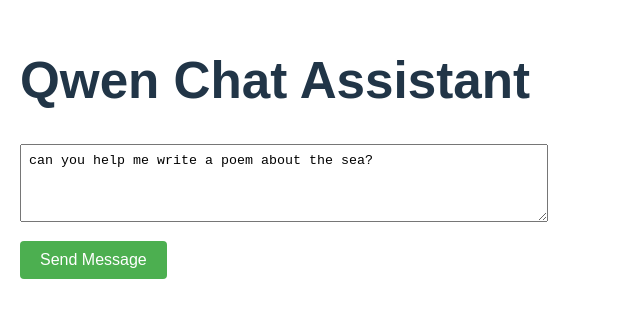
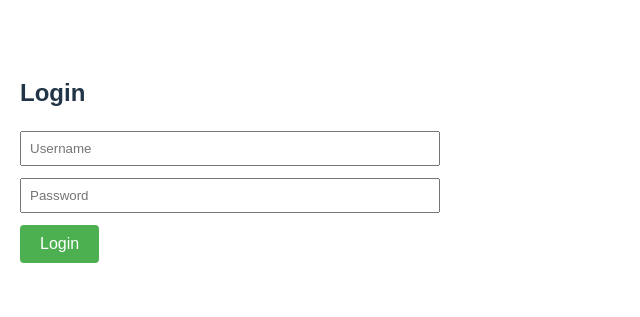
Before and after one commit to liluzivert1234/qwenchana, a React (Vite) app: page / in a window 1280 px wide. Shown: the part 241-558 px from the top of the page, without its empty margins (0-640 px from the left). Built offline with nearby package versions, Linux system fonts and the light colour scheme; no server answers.

Commit message:
hard coded

```diff
--- a/package.json
+++ b/package.json
@@ -10,8 +10,12 @@
     "preview": "vite preview"
   },
   "dependencies": {
+    "cors": "^2.8.5",
+    "express": "^5.1.0",
+    "mysql2": "^3.15.3",
     "react": "^19.2.0",
-    "react-dom": "^19.2.0"
+    "react-dom": "^19.2.0",
+    "react-router-dom": "^7.9.6"
   },
   "devDependencies": {
     "@eslint/js": "^9.39.1",
--- a/src/App.tsx
+++ b/src/App.tsx
@@ -1,84 +1,14 @@
-import { useState } from "react";
+import { BrowserRouter as Router, Routes, Route } from "react-router-dom";
+import Login from "./pages/login";
+import Chat from "./pages/chat";
 
 export default function App() {
-  const [userInput, setUserInput] = useState(
-    "can you help me write a poem about the sea?"
-  );
-  const [responseText, setResponseText] = useState("");
-  const [loading, setLoading] = useState(false);
-
-  const DASHSCOPE_API_KEY = import.meta.env.DASHSCOPE_API_KEY;
-
-  const sendMessage = async () => {
-    if (!userInput.trim()) return;
-
-    setLoading(true);
-    setResponseText("");
-
-    try {
-      const res = await fetch(
-        "https://dashscope-intl.aliyuncs.com/compatible-mode/v1/chat/completions",
-        {
-          method: "POST",
-          headers: {
-            "Content-Type": "application/json",
-            Authorization: `Bearer ${DASHSCOPE_API_KEY}`,
-          },
-          body: JSON.stringify({
-            model: "qwen-plus",
-            messages: [
-              { role: "system", content: "You are a helpful assistant." },
-              { role: "user", content: userInput },
-            ],
-          }),
-        }
-      );
-
-      const data = await res.json();
-
-      if (res.ok) {
-        const reply = data.choices?.[0]?.message?.content || "No response.";
-        setResponseText(reply);
-      } else {
-        setResponseText(`Error: ${data.error?.message || "Request failed"}`);
-      }
-    } catch (err: any) {
-      setResponseText("Error: " + err.message);
-    }
-
-    setLoading(false);
-  };
-
   return (
-    <div style={{ padding: 20, fontFamily: "Arial", maxWidth: 700, margin: "auto" }}>
-      <h1>Qwen Chat Assistant</h1>
-      <textarea
-        value={userInput}
-        onChange={(e) => setUserInput(e.target.value)}
-        rows={4}
-        style={{ width: "100%", padding: 8, marginBottom: 12 }}
-      />
-      <button
-        onClick={sendMessage}
-        disabled={loading}
-        style={{
-          padding: "10px 20px",
-          cursor: "pointer",
-          background: "#4CAF50",
-          color: "white",
-          border: "none",
-          borderRadius: 4,
-          marginBottom: 20,
-        }}
-      >
-        {loading ? "Sending..." : "Send Message"}
-      </button>
-      {responseText && (
-        <div>
-          <h3>Response:</h3>
-          <div style={{ whiteSpace: "pre-wrap" }}>{responseText}</div>
-        </div>
-      )}
-    </div>
+    <Router>
+      <Routes>
+        <Route path="/" element={<Login />} />
+        <Route path="/chat" element={<Chat />} />
+      </Routes>
+    </Router>
   );
 }
--- /dev/null
+++ b/src/pages/chat.tsx
@@ -0,0 +1,87 @@
+import { useState } from "react";
+import { useLocation } from "react-router-dom";
+
+export default function Chat() {
+  const location = useLocation();
+  const username = (location.state as any)?.username || "Guest";
+
+  const [userInput, setUserInput] = useState("");
+  const [responseText, setResponseText] = useState("");
+  const [loading, setLoading] = useState(false);
+
+  const DASHSCOPE_API_KEY = import.meta.env.VITE_DASHSCOPE_API_KEY;
+
+  const sendMessage = async () => {
+    if (!userInput.trim()) return;
+
+    setLoading(true);
+    setResponseText("");
+
+    try {
+      const res = await fetch(
+        "https://dashscope-intl.aliyuncs.com/compatible-mode/v1/chat/completions",
+        {
+          method: "POST",
+          headers: {
+            "Content-Type": "application/json",
+            Authorization: `Bearer ${DASHSCOPE_API_KEY}`,
+          },
+          body: JSON.stringify({
+            model: "qwen-plus",
+            messages: [
+              { role: "system", content: "You are a helpful assistant." },
+              { role: "user", content: userInput },
+            ],
+          }),
+        }
+      );
+
+      const data = await res.json();
+
+      if (res.ok) {
+        const reply = data.choices?.[0]?.message?.content || "No response.";
+        setResponseText(reply);
+      } else {
+        setResponseText(`Error: ${data.error?.message || "Request failed"}`);
+      }
+    } catch (err: any) {
+      setResponseText("Error: " + err.message);
+    }
+
+    setLoading(false);
+  };
+
+  return (
+    <div style={{ padding: 20, fontFamily: "Arial", maxWidth: 700, margin: "auto" }}>
+      <h1>Qwen Chat Assistant</h1>
+      <p>Logged in as: {username}</p>
+      <textarea
+        value={userInput}
+        onChange={(e) => setUserInput(e.target.value)}
+        rows={4}
+        style={{ width: "100%", padding: 8, marginBottom: 12 }}
+      />
+      <button
+        onClick={sendMessage}
+        disabled={loading}
+        style={{
+          padding: "10px 20px",
+          cursor: "pointer",
+          background: "#4CAF50",
+          color: "white",
+          border: "none",
+          borderRadius: 4,
+          marginBottom: 20,
+        }}
+      >
+        {loading ? "Sending..." : "Send Message"}
+      </button>
+      {responseText && (
+        <div>
+          <h3>Response:</h3>
+          <div style={{ whiteSpace: "pre-wrap" }}>{responseText}</div>
+        </div>
+      )}
+    </div>
+  );
+}
--- /dev/null
+++ b/src/pages/login.tsx
@@ -0,0 +1,61 @@
+import { useState } from "react";
+import { useNavigate } from "react-router-dom";
+
+export default function Login() {
+  const [username, setUsername] = useState("");
+  const [password, setPassword] = useState("");
+  const navigate = useNavigate();
+
+  const handleLogin = async () => {
+    if (!username || !password) return alert("Enter username and password");
+
+    try {
+      const res = await fetch("http://localhost:3001/api/login", {
+        method: "POST",
+        headers: { "Content-Type": "application/json" },
+        body: JSON.stringify({ username, password }),
+      });
+
+      if (res.ok) {
+        navigate("/chat", { state: { username } });
+      } else {
+        const data = await res.json();
+        alert(data.message || "Login failed");
+      }
+    } catch (err: any) {
+      alert("Error: " + err.message);
+    }
+  };
+
+  return (
+    <div style={{ padding: 20, fontFamily: "Arial", maxWidth: 400, margin: "auto" }}>
+      <h2>Login</h2>
+      <input
+        placeholder="Username"
+        value={username}
+        onChange={(e) => setUsername(e.target.value)}
+        style={{ width: "100%", padding: 8, marginBottom: 12 }}
+      />
+      <input
+        type="password"
+        placeholder="Password"
+        value={password}
+        onChange={(e) => setPassword(e.target.value)}
+        style={{ width: "100%", padding: 8, marginBottom: 12 }}
+      />
+      <button
+        onClick={handleLogin}
+        style={{
+          padding: "10px 20px",
+          cursor: "pointer",
+          background: "#4CAF50",
+          color: "white",
+          border: "none",
+          borderRadius: 4,
+        }}
+      >
+        Login
+      </button>
+    </div>
+  );
+}
```
Also changed, not shown: 2 other files (tests, documents, lock files or other folders).
